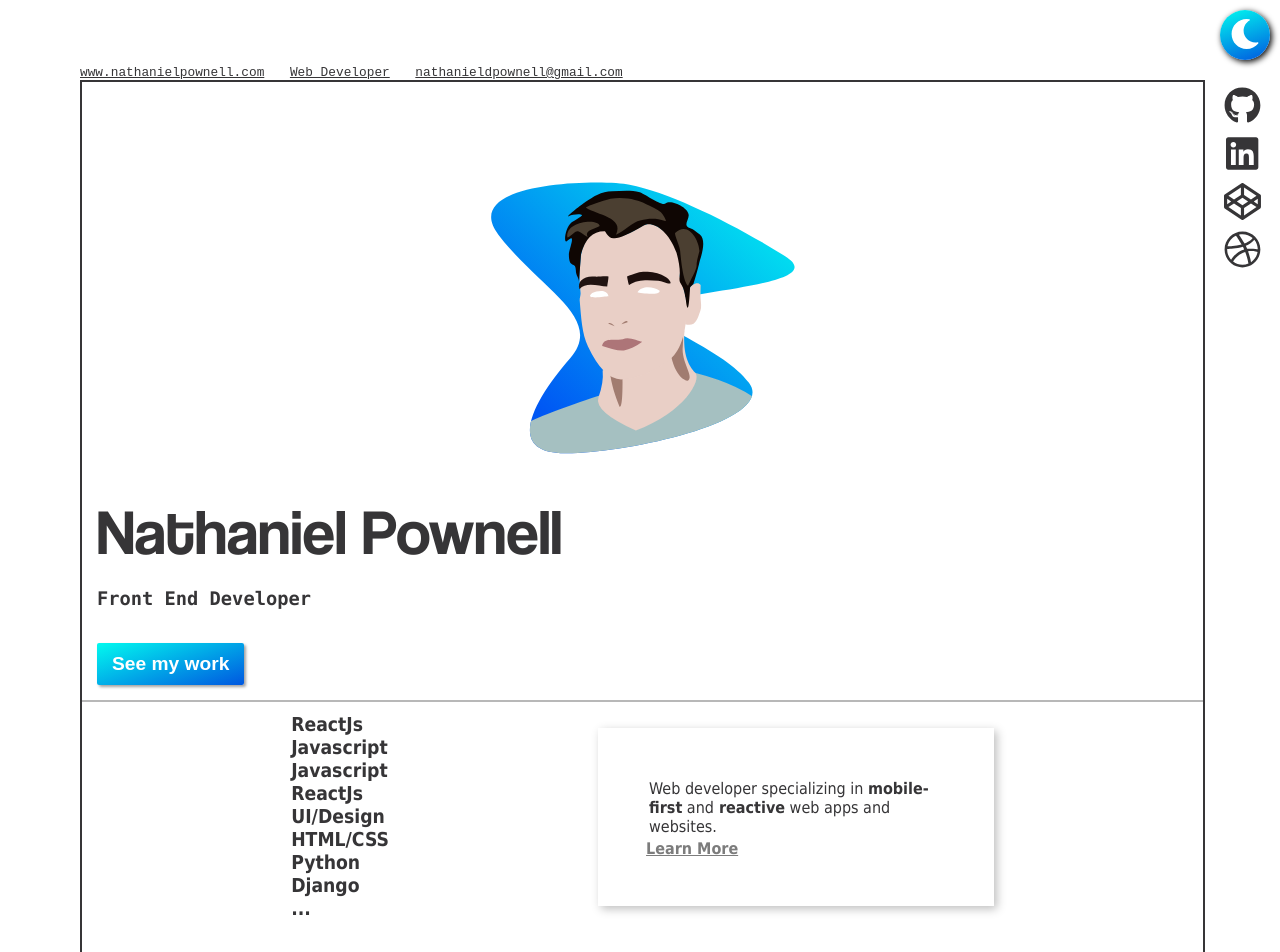
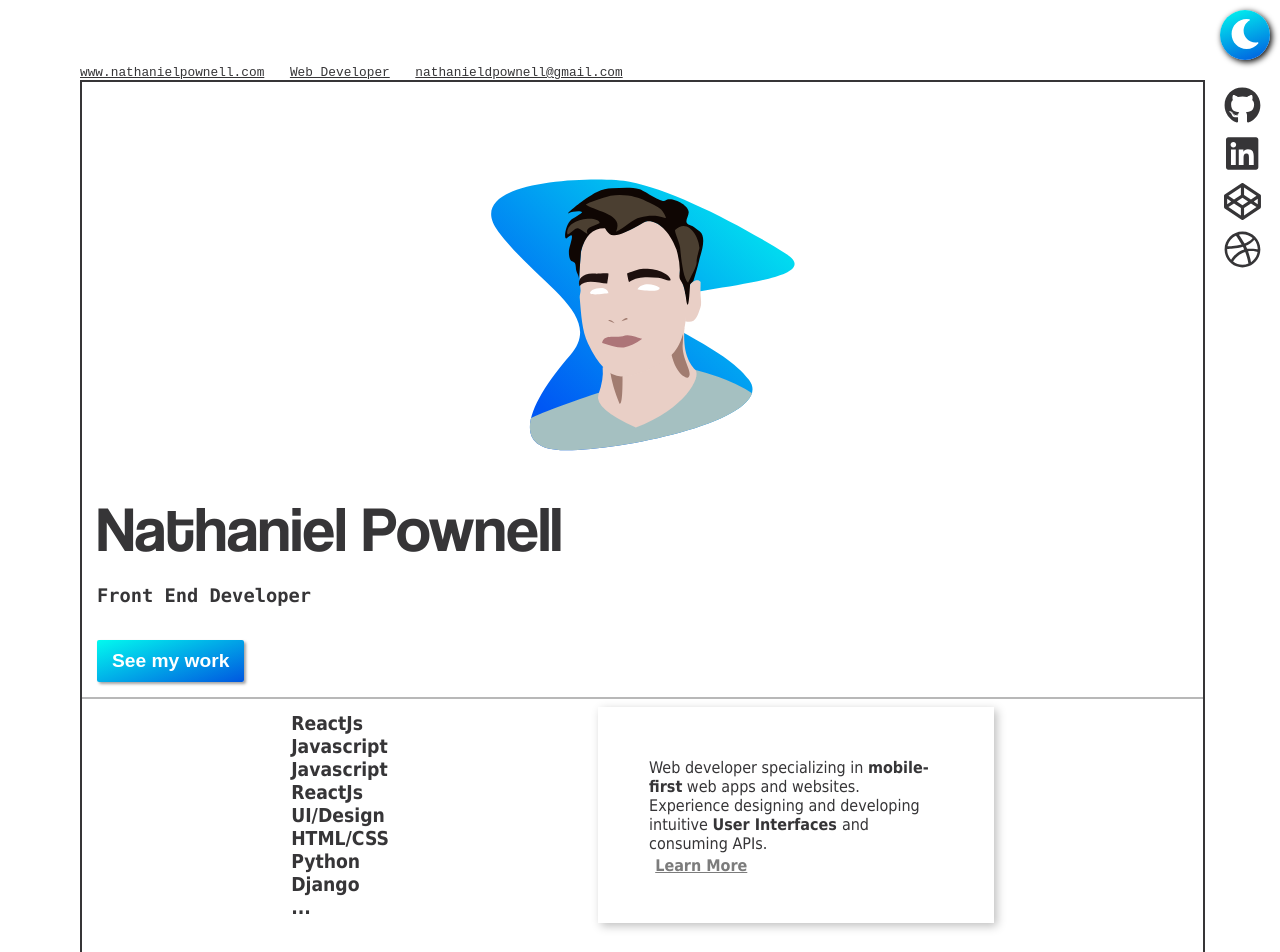
Before and after one commit to NathanielPownell/nathaniel-pownell-portfolio, a React (Create React App) app: page / in a window 1280 px wide. Shown: the top 952 px of the page. Built offline with nearby package versions, Linux system fonts and the light colour scheme.

Commit message:
update description

```diff
--- a/src/components/Home.js
+++ b/src/components/Home.js
@@ -67,10 +67,11 @@ const Home = () => {
                 </div>
                 <div className={classes.brief}>
                     <p>
-                        Web developer specializing in <b>mobile-first</b> and
-                        <b> reactive</b> web apps and websites.
+                        Web developer specializing in <b>mobile-first</b> web apps and websites.
+                        Experience designing and developing intuitive <b>User Interfaces </b>
+                         and consuming APIs.
                     </p>
-                    <a href="#about" >Learn More</a>
+                    &nbsp; <a href="#about" >Learn More</a>
                 </div>
             </div>
         </animated.div>
```
